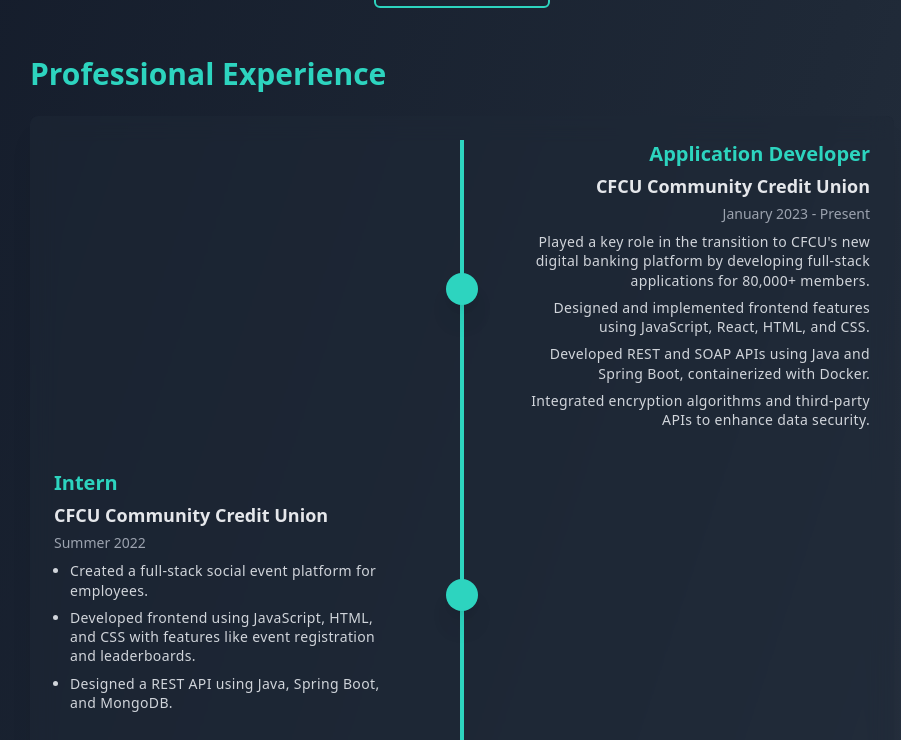
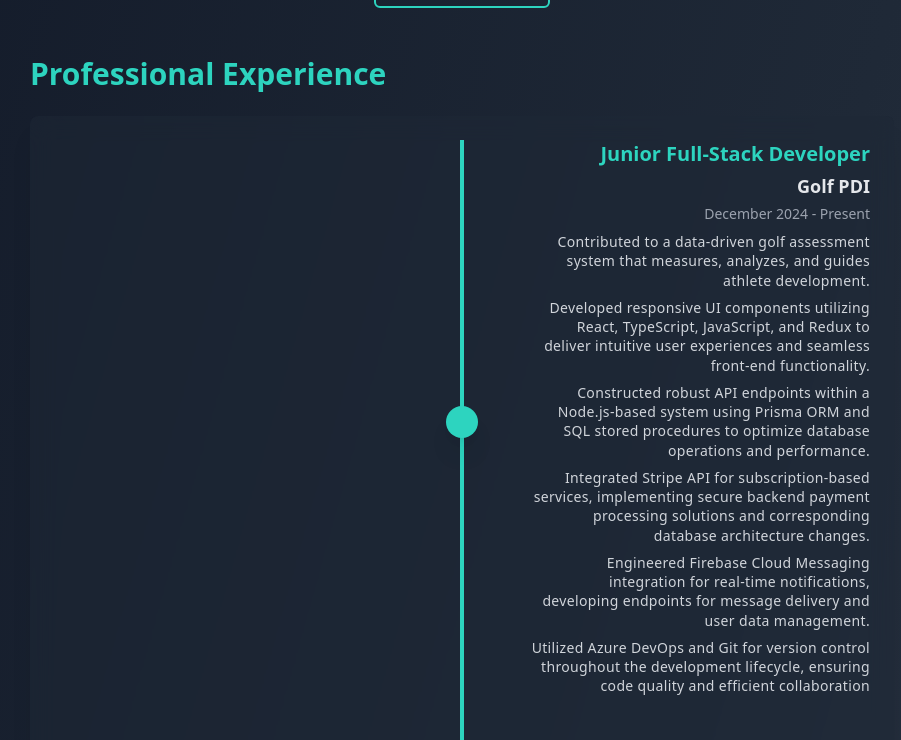
Before and after one commit to levi1462/portfolio-website, a Next.js app in the folder my_portfolio/: page /about in a window 1280 px wide. Shown: the part 756-1496 px from the top of the page, without its empty margins (178-1079 px from the left). Built offline with nearby package versions, Linux system fonts and the light colour scheme.

Commit message:
Updated jobs and skills

```diff
--- a/my_portfolio/src/app/about/page.tsx
+++ b/my_portfolio/src/app/about/page.tsx
@@ -5,6 +5,7 @@
 import { useTheme } from "../contexts/ThemeContexts";
 import { ThemeToggle } from "../components/ThemeToggle";
 import { ArrowRight, Award } from "lucide-react";
+import { title } from "process";
 
 interface TimelineItem {
   date: string;
@@ -338,7 +339,20 @@
 export default function About() {
   const timeline = [
     {
-      date: "January 2023 - Present",
+      date: "December 2024 - Present",
+      title: "Junior Full-Stack Developer",
+      company: "Golf PDI",
+      description: [
+        "Contributed to a data-driven golf assessment system that measures, analyzes, and guides athlete development.",
+        "Developed responsive UI components utilizing React, TypeScript, JavaScript, and Redux to deliver intuitive user experiences and seamless front-end functionality.",
+        "Constructed robust API endpoints within a Node.js-based system using Prisma ORM and SQL stored procedures to optimize database operations and performance.",
+        "Integrated Stripe API for subscription-based services, implementing secure backend payment processing solutions and corresponding database architecture changes.",
+        "Engineered Firebase Cloud Messaging integration for real-time notifications, developing endpoints for message delivery and user data management.",
+        "Utilized Azure DevOps and Git for version control throughout the development lifecycle, ensuring code quality and efficient collaboration"
+      ]
+    },
+    {
+      date: "January 2023 - December 2024",
       title: "Application Developer",
       company: "CFCU Community Credit Union",
       description: [
@@ -373,8 +387,10 @@
   const skills = [
     { skill: "Java", level: 85 },
     { skill: "Spring Boot", level: 85 },
+    {skill: "Node.js", level: 80},
+    {skill: "TypeScript", level: 80},
     { skill: "JavaScript", level: 80 },
-    { skill: "React", level: 70 },
+    { skill: "React", level: 75 },
     { skill: "Next.js", level: 60 },
     { skill: "Python", level: 70 },
     { skill: "Docker", level: 60 },
--- a/my_portfolio/src/app/contact/page.tsx
+++ b/my_portfolio/src/app/contact/page.tsx
@@ -10,7 +10,7 @@
   const [copied, setCopied] = useState(false);
 
   const copyEmail = () => {
-    navigator.clipboard.writeText("levi.mickelson@example.com");
+    navigator.clipboard.writeText("levimickelson6@gmail.com");
     setCopied(true);
     setTimeout(() => setCopied(false), 2000);
   };
@@ -96,7 +96,7 @@
                   }`}
                 />
               </div>
-              <span className="text-lg ml-4">levi.mickelson6@gmail.com</span>
+              <span className="text-lg ml-4">levimickelson6@gmail.com</span>
               <button
                 onClick={copyEmail}
                 className={`${
```
